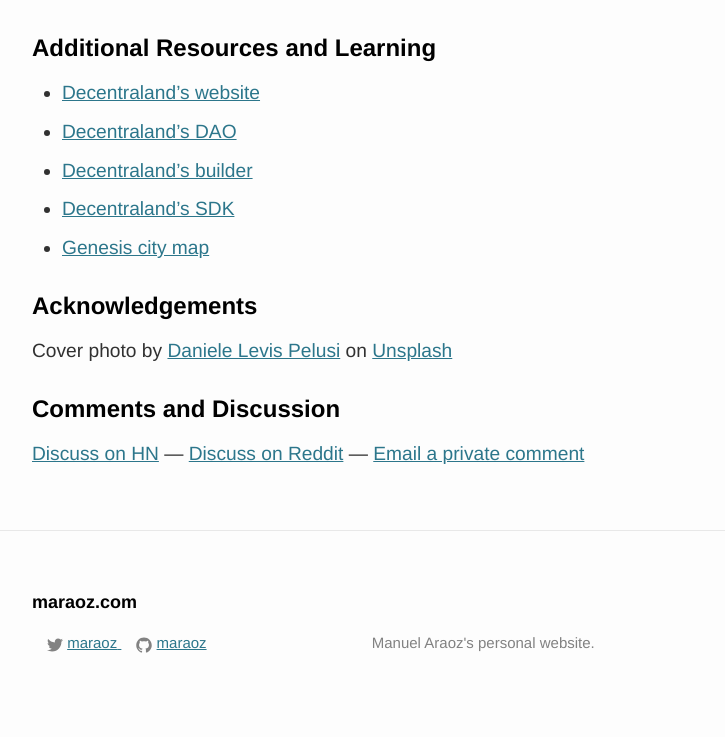
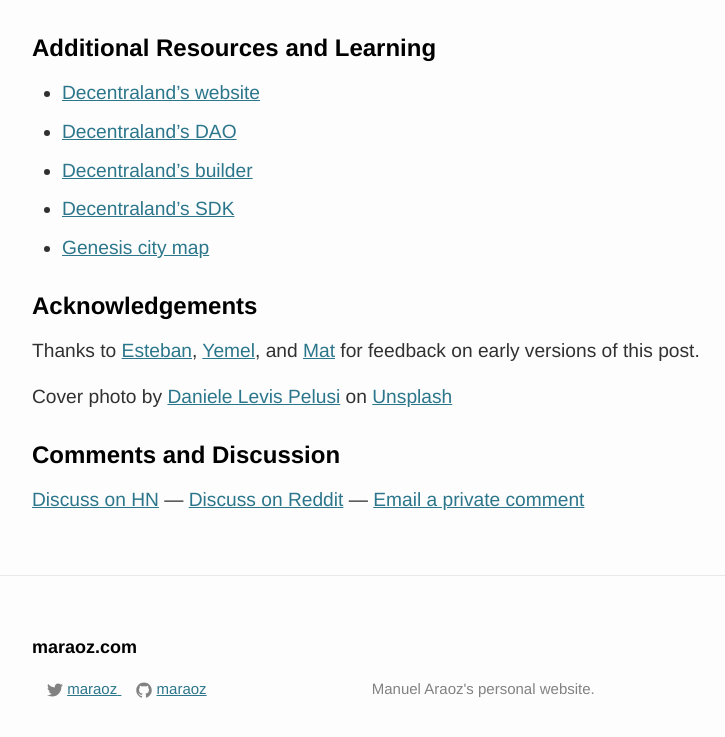
Before and after one commit to tobyornottobe/maraoz.github.io, a Jekyll site: the page built from _posts/2022-01-01-decentraland-vision.md, in a window 1280 px wide and 900 px high, scrolled down 7256 px, cut to the strip 139-876 px from the top of the window. Shown: the whole strip, without its empty margins (238-963 px from the left). Built offline with Jekyll 4.4.1, drawn with Linux system fonts in a browser that asks for light colours; before the commit the page ends 8110 px from its top, so only the background shows below that.

Commit message:
Update 2022-01-01-decentraland-vision.md

```diff
--- a/_posts/2022-01-01-decentraland-vision.md
+++ b/_posts/2022-01-01-decentraland-vision.md
@@ -91,6 +91,7 @@
 - [Genesis city map](https://genesis.city/)
 
 ### Acknowledgements
+Thanks to [Esteban](https://twitter.com/eordano), [Yemel](https://twitter.com/yemeljardi), and [Mat](https://twitter.com/mtravizano) for feedback on early versions of this post.
 
 Cover photo by <a href="https://unsplash.com/@yogidan2012">Daniele Levis Pelusi</a> on <a href="https://unsplash.com/">Unsplash</a>
 
```
